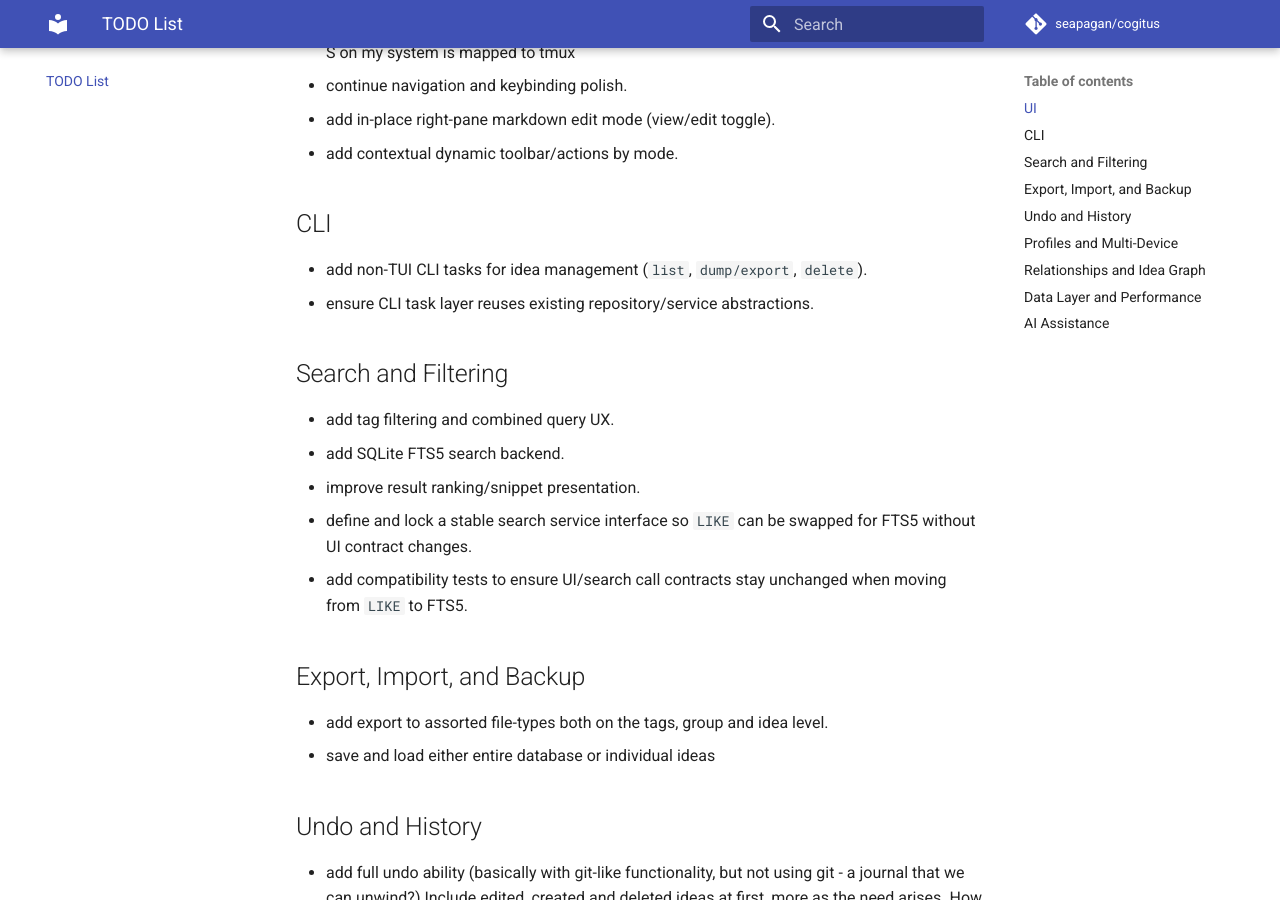
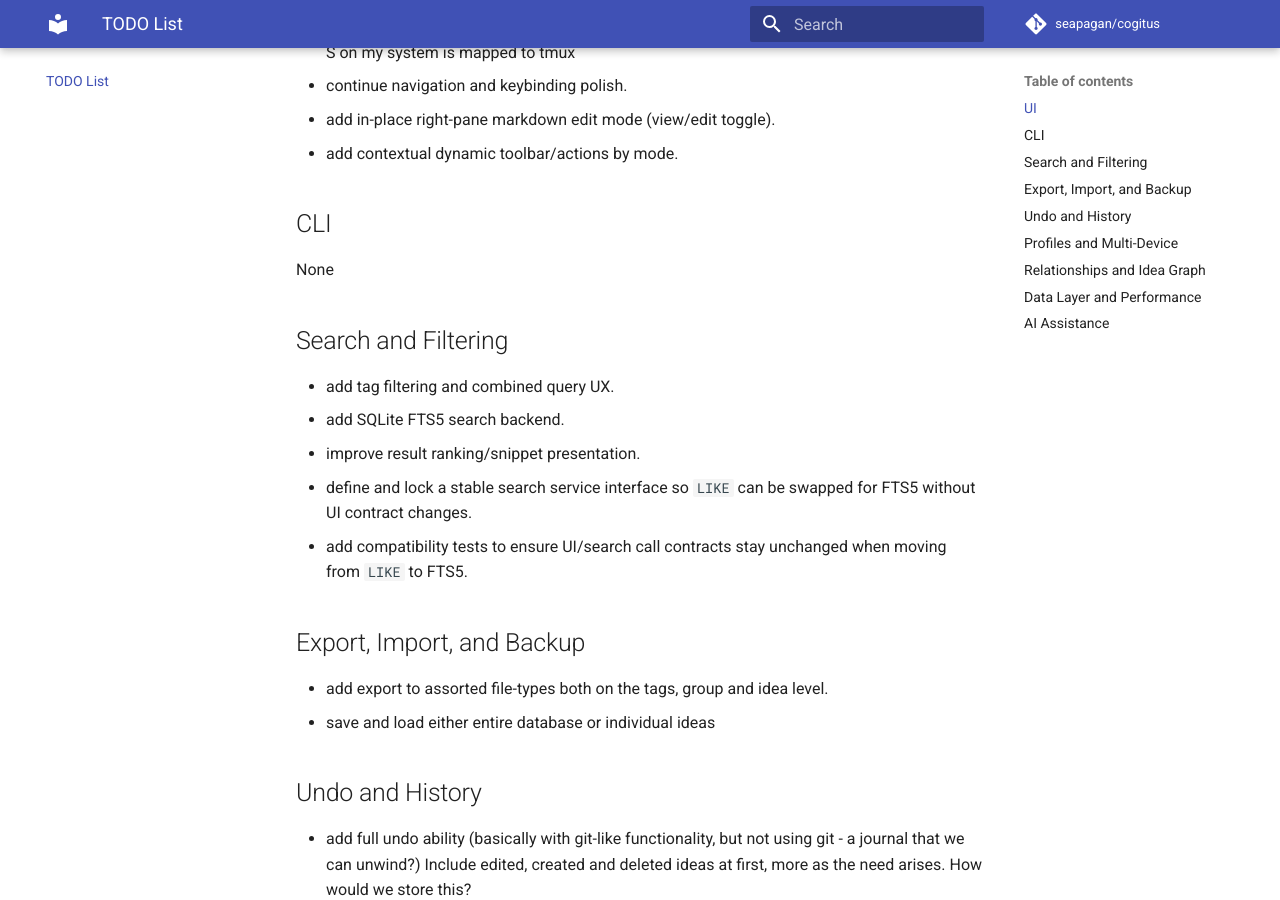
Before and after one commit to seapagan/cogitus, an MkDocs documentation site: the page built from docs/project/todo.md, in a window 1280 px wide and 900 px high, scrolled down 330 px. Built offline with MkDocs 1.6.1 and Material for MkDocs 9.7.7, drawn with Linux system fonts in a browser that asks for light colours; comment, search, counter and statistics services are not loaded.

Commit message:
update TODO.md and SECURITY.md
Signed-off-by: Grant Ramsay <seapagan@gmail.com>

```diff
--- a/TODO.md
+++ b/TODO.md
@@ -12,8 +12,7 @@ Ideas to add to Cogitus
 
 ## CLI
 
-- add non-TUI CLI tasks for idea management (`list`, `dump/export`, `delete`).
-- ensure CLI task layer reuses existing repository/service abstractions.
+None
 
 ## Search and Filtering
 
```
Also changed, not shown: SECURITY.md (+3 -3 lines).
